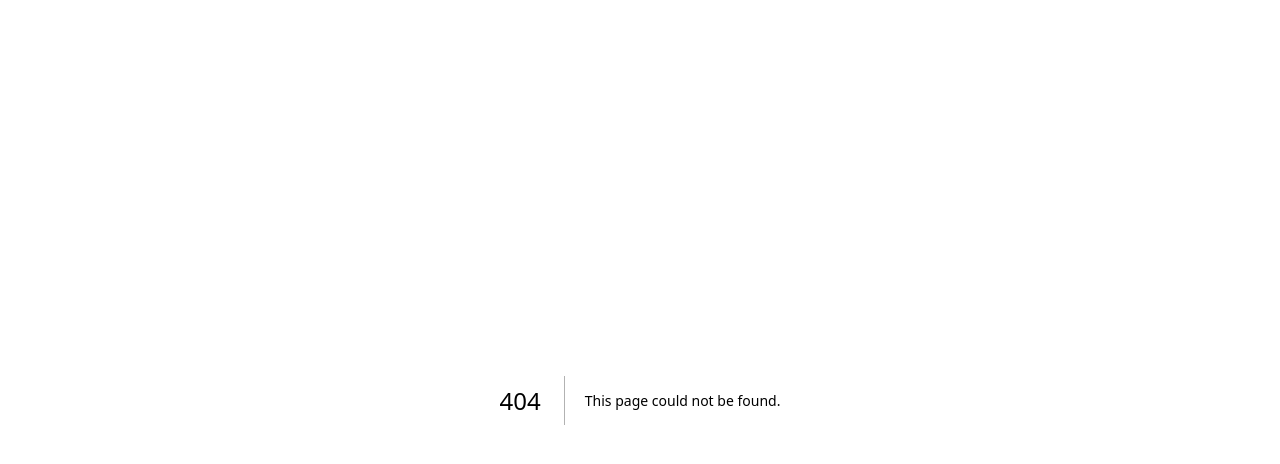
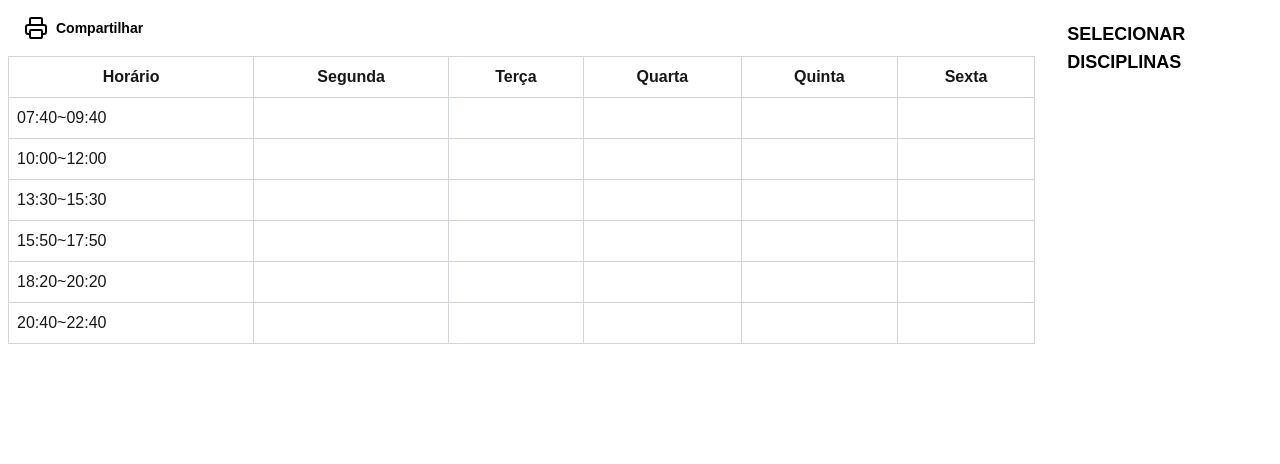
Before and after one commit to dvktr/gestao-matriz-curricular, a Next.js app: page /simulacao in a window 1280 px wide. Before the commit this address had no page. Shown: the top 464 px of the page. Built offline with nearby package versions, Linux system fonts and the light colour scheme.

Commit message:
create simulation page

```diff
--- /dev/null
+++ b/src/app/simulacao/page.tsx
@@ -0,0 +1,16 @@
+"use client";
+
+import SimulationGrid from "@/components/SimulationGrid";
+import Timetable from "@/components/Timetable";
+import { DisciplineProvider } from "@/context/DisciplineContext"; // Importe o contexto
+
+export default function Simulacao() {
+  return (
+    <DisciplineProvider>
+      <div className="flex justify-around p-2 overflow-hidden">
+        <Timetable />
+        <SimulationGrid />
+      </div>
+    </DisciplineProvider>
+  );
+}
```
